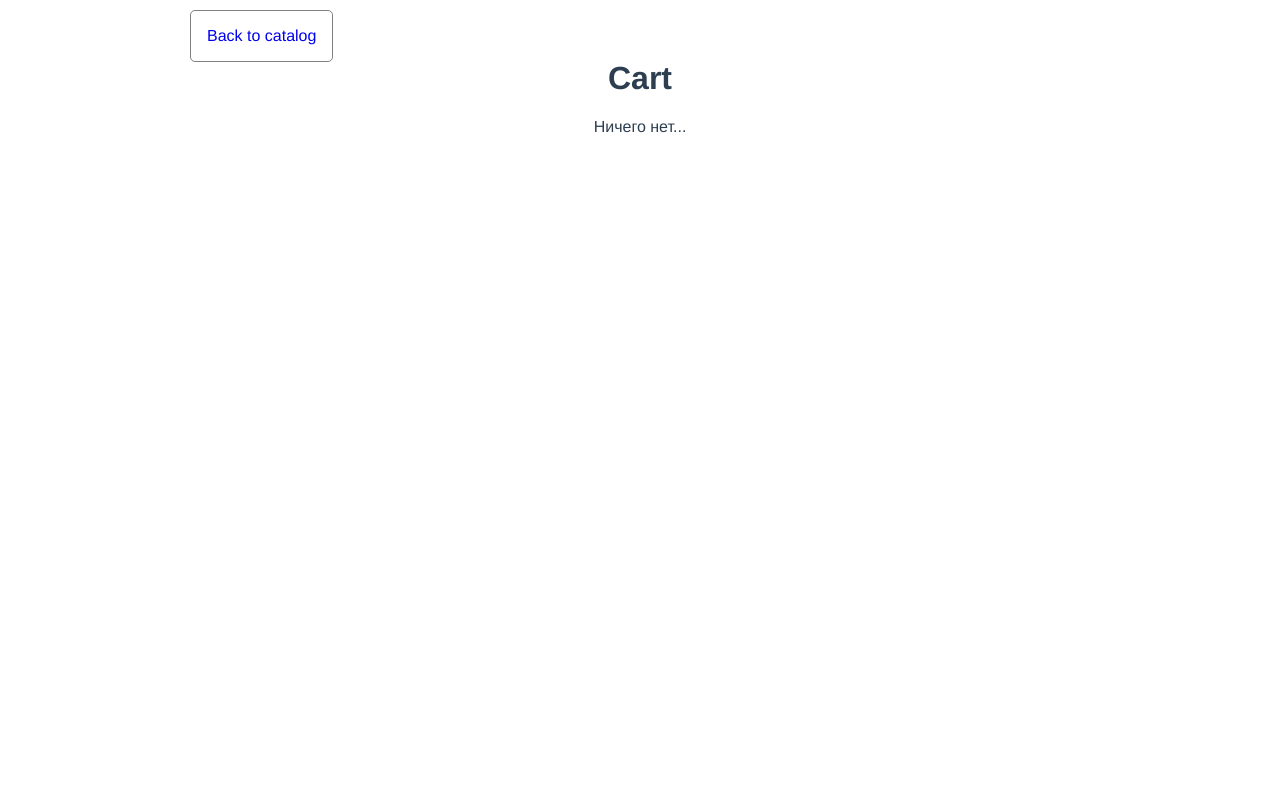
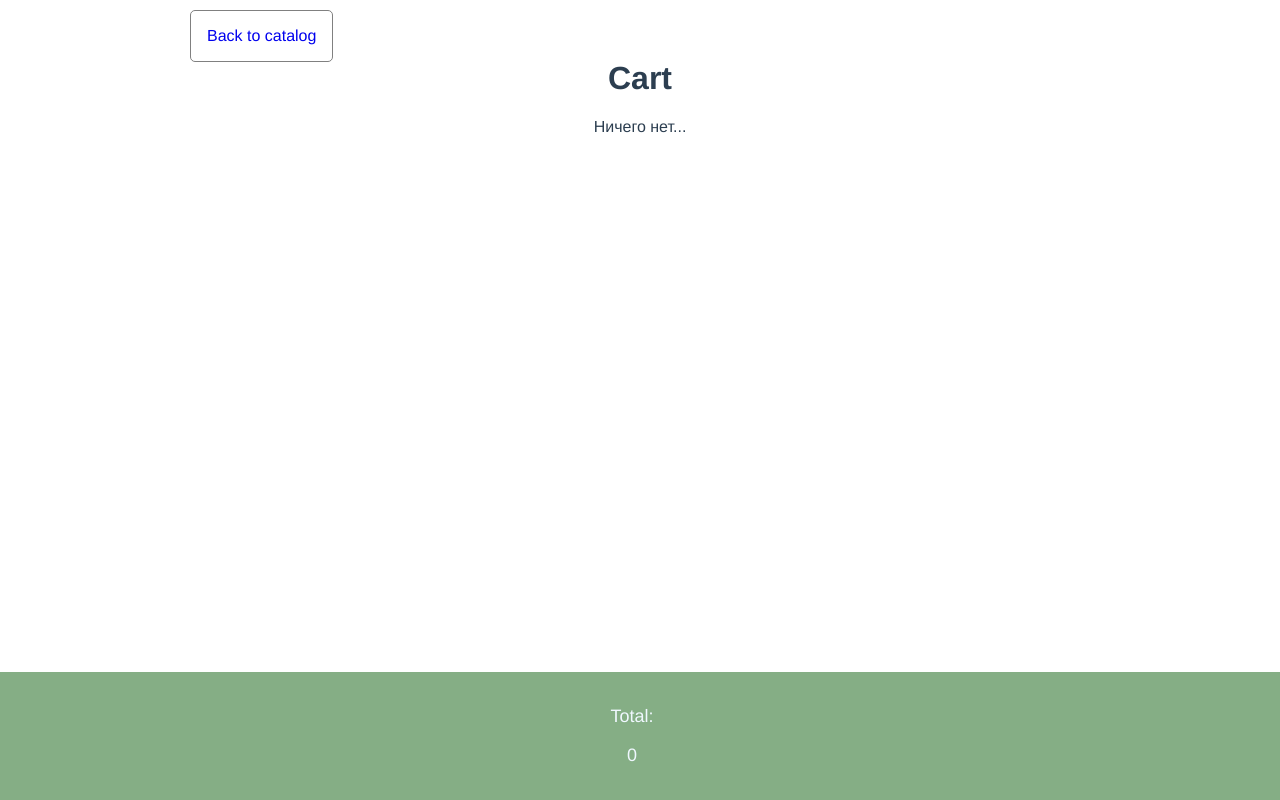
Before and after one commit to Dominus8/e-note.group, a Vue app in the folder eshop/: page /cart in a window 1280 px wide. Built offline with nearby package versions, Linux system fonts and the light colour scheme.

Commit message:
+ cart item quotnity chenge button

```diff
--- a/eshop/src/components/e-cart-item.vue
+++ b/eshop/src/components/e-cart-item.vue
@@ -7,7 +7,10 @@
             <p>Ариткул: {{cart_item_data.article}}</p>
         </div>
         <div class="cart_item_data__quantity">
-           Количество: {{ cart_item_data.quantity }}
+            Количество:
+            <span @click="decrementItem">-</span>
+            {{ cart_item_data.quantity }}
+            <span @click="inkrementItem">+</span>
         </div>
         <button @click="deleteFromCart">Delete</button>
     </div>
@@ -34,6 +37,13 @@ export default {
     },
     computed:{},
     methods:{
+
+        decrementItem(){
+            this.$emit('decrement')
+        },
+        inkrementItem(){
+            this.$emit('increment')
+        },
         deleteFromCart(){
             this.$emit('deleteFromCart')
         }
--- a/eshop/src/components/e-cart.vue
+++ b/eshop/src/components/e-cart.vue
@@ -10,7 +10,16 @@
         :key="item.id"
         :cart_item_data="item"
         @deleteFromCart = 'deleteFromCart(index)'
+        @increment = 'increment(index)'
+        @decrement = 'decrement(index)'
         />
+        <div class="e-cart__total-price">
+            <div class="total-price__title">
+            <p>Total:</p>
+            <p>{{cartTotalCost}}</p>
+            </div>
+
+        </div>
     </div>
 </template>
 <script>
@@ -38,12 +47,34 @@ export default {
     computed:{
         ...mapGetters([
             'CART'
-        ])
+        ]),
+        cartTotalCost(){
+            let result = []
+
+            for (let item of this.CART){
+                result.push(item.price * item.quantity)
+
+            }
+            let finishResult = 0;
+            let sumWithInitial = result.reduce(
+                (sum, el) => sum+el,finishResult
+                );
+            return sumWithInitial;
+        }
     },
     methods:{
+
         ...mapActions([
-            'DELETE_FROM_CART'
+            'DELETE_FROM_CART',
+            'INCREMENT_CART_ITEM',
+            'DECREMENT_CART_ITEM'
     ]),
+    increment(index){
+        this.INCREMENT_CART_ITEM(index)
+    },
+    decrement(index){
+        this.DECREMENT_CART_ITEM(index)
+    },
         deleteFromCart(index){
             this.DELETE_FROM_CART(index)
         }
@@ -54,5 +85,23 @@ export default {
 }
 </script>
 <style lang="scss">
+.e-cart{
+    &__total-price{
+        position: fixed;
+        bottom: 0;
+        right: 0;
+        left: 0;
+        padding: 16px;
+        display: flex;
+        justify-content: center;
+        background-color: rgb(133, 174, 133);
+
+        .total-price__title{
+            margin-right: 16px;
+            color:aliceblue;
+            font-size: large;
+        }
+    }
+}
 
 </style>
--- a/eshop/src/components/e-main-wrapper.vue
+++ b/eshop/src/components/e-main-wrapper.vue
@@ -1,8 +1,6 @@
 <template>
     <div class="e-main-wrapper">
-        <keep-alive>
             <router-view></router-view>
-        </keep-alive>
 
     </div>
 </template>
--- a/eshop/src/vuex/store.js
+++ b/eshop/src/vuex/store.js
@@ -28,6 +28,15 @@ const store = createStore({
                 state.cart.push(product);
             }
         },
+        DECREMENT_CART_ITEM:(state, index)=>{
+            if(state.cart[index].quantity > 1 ){
+                state.cart[index].quantity--
+            }
+        },
+        INCREMENT_CART_ITEM:(state, index)=>{
+            state.cart[index].quantity++
+
+        },
         REMOVE_FROM_CART: (state, index) => {
             state.cart.splice(index, 1)
         }
@@ -45,6 +54,12 @@ const store = createStore({
                     console.log(error)
                     return error;
                 })
+        },
+        DECREMENT_CART_ITEM({commit},index){
+            commit('DECREMENT_CART_ITEM',index)
+        },
+        INCREMENT_CART_ITEM({commit},index){
+            commit('INCREMENT_CART_ITEM',index)
         },
         ADD_TO_CART({ commit }, product) {
 
```
Also changed, not shown: 2 other files (tests, documents, lock files or other folders).
